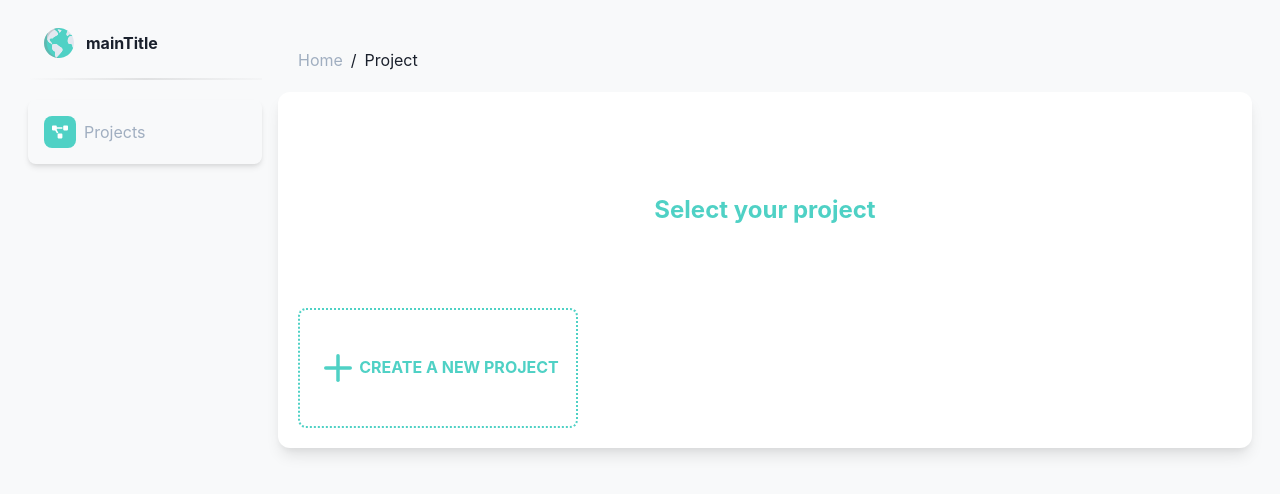
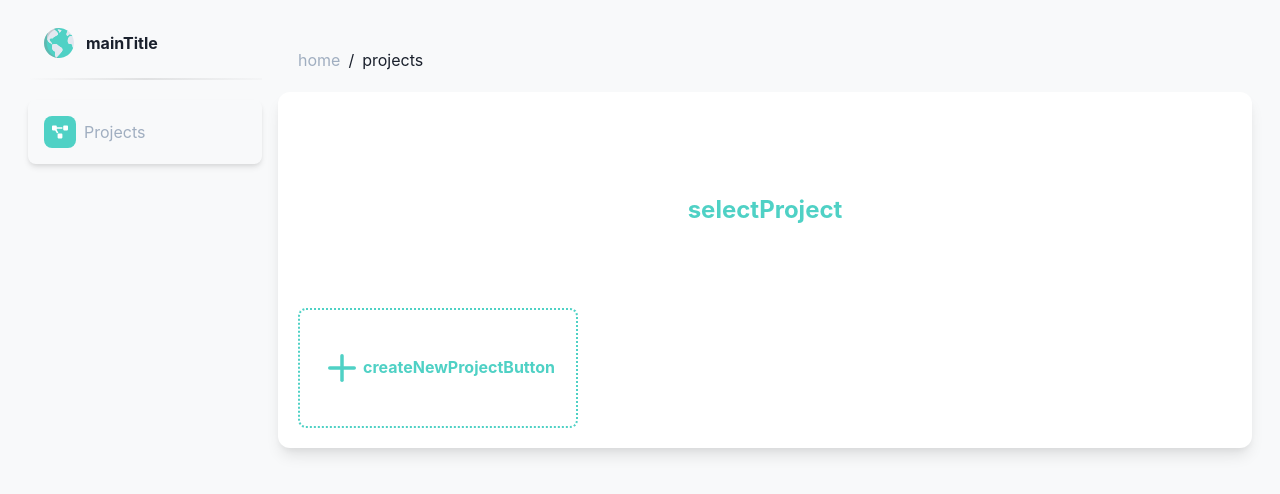
Before and after one commit to MatisGalvin/chillang-front-end, a React (Create React App) app: page /newProject in a window 1280 px wide. Shown: the top 494 px of the page. Built offline with nearby package versions, Linux system fonts and the light colour scheme; no server answers.

Commit message:
fix(i18n): Add translations in order to fix my PR

```diff
--- /dev/null
+++ b/public/locales/en/workspaceContainer.json
@@ -0,0 +1,7 @@
+{
+  "home": "Home",
+  "projects": "Projects",
+  "selectProject": "Select your project",
+  "selectProjectIfNone": "You don't have any project yet",
+  "createNewProjectButton": "CREATE A NEW PROJECT"
+}
--- a/src/containers/TranslationTabList/TranslationTabList.tsx
+++ b/src/containers/TranslationTabList/TranslationTabList.tsx
@@ -11,7 +11,6 @@ import {
   Thead,
   Tr,
   Text,
-  Button,
 } from "@chakra-ui/react";
 import ReactCountryFlag from "react-country-flag";
 import { customTheme } from "../../styles/theme";
--- a/src/pages/ProjectList/ProjectList.tsx
+++ b/src/pages/ProjectList/ProjectList.tsx
@@ -11,6 +11,10 @@ import { FiPlus } from "react-icons/fi";
 import { customTheme } from "../../styles/theme";
 import { Link } from "react-router-dom";
 import { IProjectList } from "./ProjectList.typing";
+import { useTranslation } from "react-i18next";
+
+function ProjectList(p: IProjectList) {
+  const { t } = useTranslation("workspaceContainer");
 
   const breadcrumb = (
     <Breadcrumb p="5" separator="/">
@@ -21,16 +25,15 @@ const breadcrumb = (
           as={Link}
           to="/"
         >
-        Home
+          {t("home")}
         </BreadcrumbLink>
       </BreadcrumbItem>
       <BreadcrumbItem>
-      <BreadcrumbLink>Project</BreadcrumbLink>
+        <BreadcrumbLink>{t("projects")}</BreadcrumbLink>
       </BreadcrumbItem>
     </Breadcrumb>
   );
 
-function ProjectList(p: IProjectList) {
   return (
     <>
       {breadcrumb}
@@ -48,7 +51,7 @@ function ProjectList(p: IProjectList) {
           fontWeight="bold"
           my="20"
         >
-          Select your project
+          {t("selectProject")}
         </Text>
         <Button
           height="120px"
@@ -61,7 +64,7 @@ function ProjectList(p: IProjectList) {
           <Flex alignItems="center" justifyContent="center">
             <FiPlus size="42" color={customTheme.colors.blue_chillang} />
             <Text color={customTheme.colors.blue_chillang} fontWeight="bold">
-              CREATE A NEW PROJECT
+              {t("createNewProjectButton")}
             </Text>
           </Flex>
         </Button>
```
Also changed, not shown: public/locales/fr/workspaceContainer.json (added, +7 -0 lines). Lines whose indentation alone changed are shown as unchanged.
